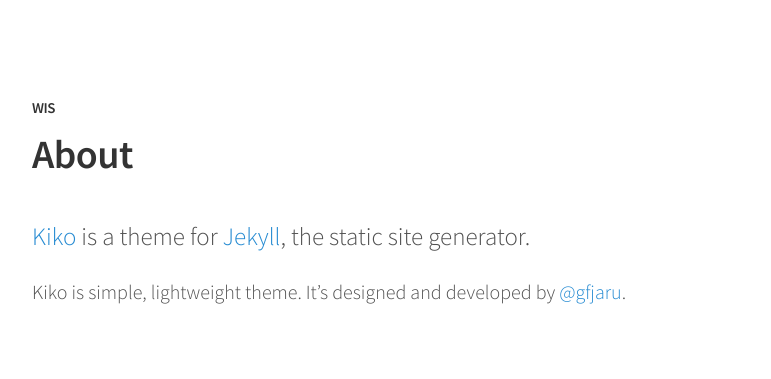
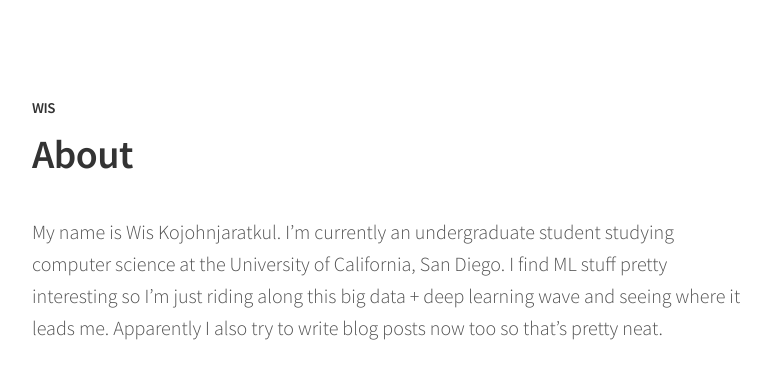
Before and after one commit to wiskojo/wiskojo.github.io, a Jekyll site: the page built from about.md, in a window 1280 px wide. Shown: the top 379 px of the page, without its empty margins (248-1019 px from the left). Built offline with Jekyll 4.4.1, drawn with Linux system fonts in a browser that asks for light colours.

Commit message:
Update about.md

```diff
--- a/about.md
+++ b/about.md
@@ -3,6 +3,4 @@ title: About
 permalink: /about/
 ---
 
-<p class="lead"><a href="http://github.com/gfjaru/Kiko">Kiko</a> is a theme for <a href="http://jekyllrb.com">Jekyll</a>, the static site generator.</p>
-
-Kiko is simple, lightweight theme. It's designed and developed by [@gfjaru](https://twitter.com/gfjaru).
+My name is Wis Kojohnjaratkul. I'm currently an undergraduate student studying computer science at the University of California, San Diego. I find ML stuff pretty interesting so I'm just riding along this big data + deep learning wave and seeing where it leads me. Apparently I also try to write blog posts now too so that's pretty neat.
```
